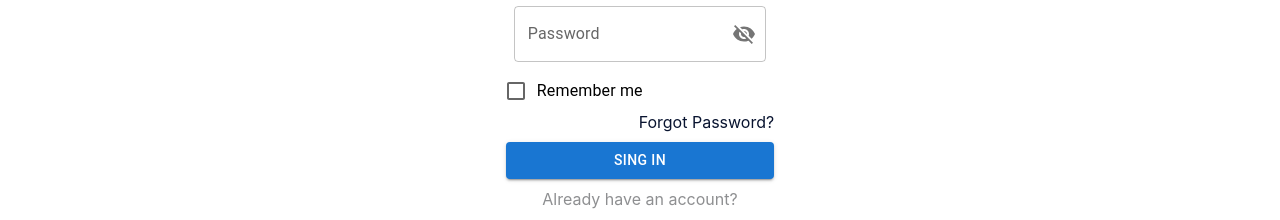
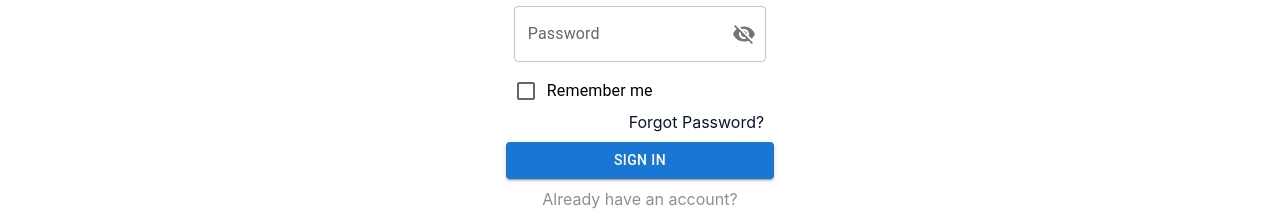
Before and after one commit to SlavaOST-it/cards, a React (Create React App) app: page /#/login in a window 1280 px wide. Shown: the part 131-351 px from the top of the page. Built offline with nearby package versions, Linux system fonts and the light colour scheme.

Commit message:
fix: material UI

```diff
--- a/src/app/App.tsx
+++ b/src/app/App.tsx
@@ -6,6 +6,7 @@ import {useAppDispatch, useAppSelector} from "./hooks";
 import {initializeAppTC} from "./app-reducer";
 import {Navigate} from "react-router-dom";
 import {PATH} from "../utils/routes/routes";
+import {ErrorSnackbar} from "../common/components/ErrorSnackbar/ErrorSnackbar";
 
 const App = () => {
 /*    const isInitialized = useAppSelector((state) => {
@@ -22,6 +23,7 @@ if (!isInitialized) {
 
     return (
         <div className="App">
+            <ErrorSnackbar/>
             <Header/>
             <Main/>
         </div>
--- /dev/null
+++ b/src/common/components/ErrorSnackbar/ErrorSnackbar.tsx
@@ -0,0 +1,34 @@
+import React from 'react';
+import Snackbar from '@mui/material/Snackbar';
+import MuiAlert, { AlertProps } from '@mui/material/Alert';
+import {useAppDispatch, useAppSelector} from "../../../app/hooks";
+import {passwordErrorAC} from "../../../features/login/auth-reducer";
+
+
+const Alert = React.forwardRef<HTMLDivElement, AlertProps>(function Alert(
+    props, ref) {
+    return <MuiAlert elevation={6} ref={ref} variant="filled" {...props} />;
+});
+
+
+export function ErrorSnackbar() {
+
+    const error = useAppSelector(state => state.login.passwordError)
+
+    const dispatch = useAppDispatch()
+
+    const handleClose = (event?: React.SyntheticEvent, reason?: string) => {
+        if (reason === 'clickaway') {
+            return;
+        }
+        dispatch(passwordErrorAC(''))
+    };
+
+    return (
+        <Snackbar open={error !== ''} autoHideDuration={6000} >
+            <Alert onClose={handleClose} severity="error" sx={{width: '100%'}}>
+                {error}
+            </Alert>
+        </Snackbar>
+    );
+}
--- a/src/features/login/Auth.module.css
+++ b/src/features/login/Auth.module.css
@@ -20,12 +20,13 @@
 .checkbox{
     display: flex;
     justify-content: left;
+    padding-left: 10px;
 }
 .forgot{
     text-decoration: none;
     color:#091430;
     text-align: right;
-    padding-bottom: 10px;
+    padding: 0 10px 10px 0;
 
 }
 .text{
--- a/src/features/login/Auth.tsx
+++ b/src/features/login/Auth.tsx
@@ -140,7 +140,7 @@ export const Auth = () => {
                                                       label="Remember me"/>
                                 </div>
                                 <NavLink className={style.forgot} to={PATH.passwordRecovery}>Forgot Password?</NavLink>
-                                <Button variant="contained" type='submit'>Sing in</Button>
+                                <Button  variant="contained" type='submit'>Sign in</Button>
                                 <div className={style.text}>Already have an account?</div>
                                 <NavLink className={style.signUp} to={PATH.registration}>Sign up</NavLink>
                                 {/*<Alert sx={{}} variant="filled" severity="error">
```
